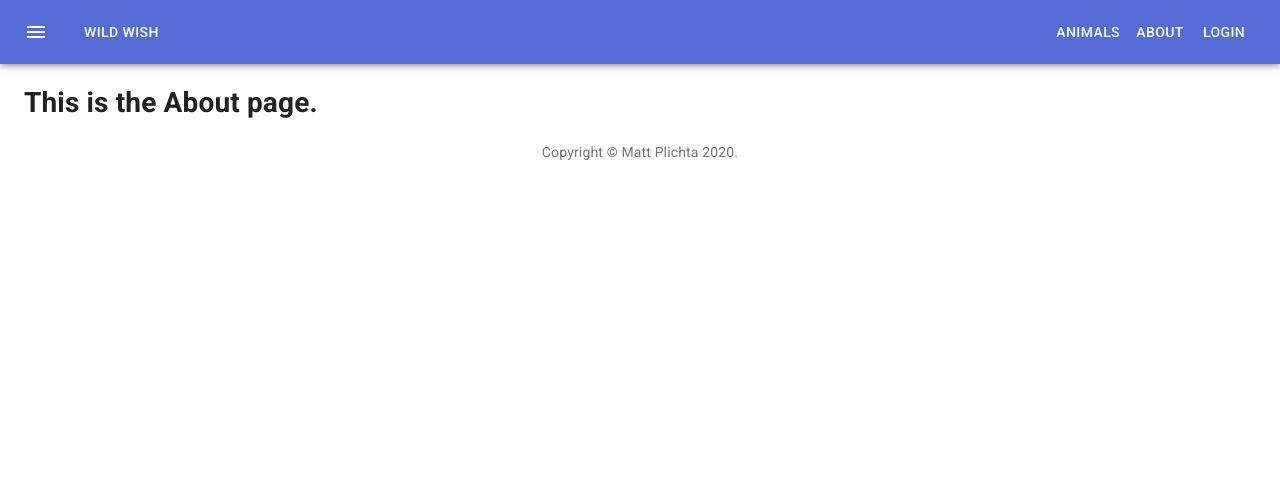
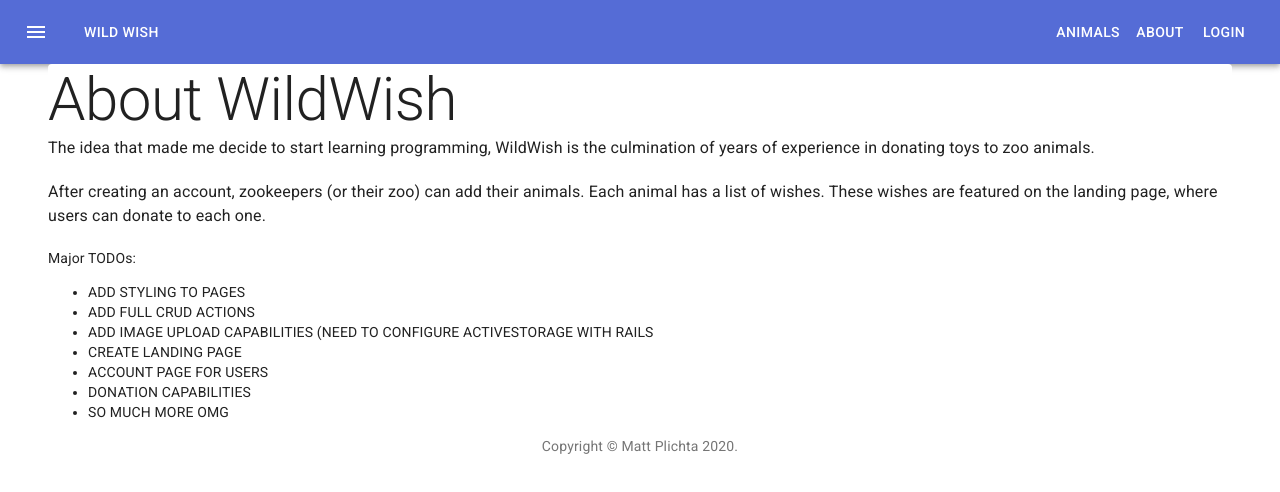
Before and after one commit to wolfmathias/wildwish-react-mui, a React (Create React App) app: page /about in a window 1280 px wide. Shown: the top 492 px of the page. Built offline with nearby package versions, Linux system fonts and the light colour scheme; no server answers.

Commit message:
update content

```diff
--- a/src/components/About.js
+++ b/src/components/About.js
@@ -1,7 +1,38 @@
 import React from 'react';
+import { Container, Paper, Typography } from '@material-ui/core';
 
 const About = () => {
-    return <h1>This is the About page.</h1>
+    return (
+        <Container>
+            <Paper elevation={0}>
+                <Typography variant="h2">
+                    About WildWish
+                </Typography>
+                <Typography variant="body1">
+                    The idea that made me decide to start learning programming, WildWish is the culmination of years of experience in donating toys to zoo animals.
+                </Typography>
+                <br/>
+                <Typography variant="body1">
+                    After creating an account, zookeepers (or their zoo) can add their animals. Each animal has a list of wishes. These
+                    wishes are featured on the landing page, where users can donate to each one.
+                </Typography>
+                <br/>
+                <Typography variant="body2">
+                    Major TODOs:
+                <ul>
+                    <li><Typography variant="body2">ADD STYLING TO PAGES</Typography></li>
+                    <li><Typography variant="body2">ADD FULL CRUD ACTIONS</Typography></li>
+                    <li><Typography variant="body2">ADD IMAGE UPLOAD CAPABILITIES (NEED TO CONFIGURE ACTIVESTORAGE WITH RAILS</Typography></li>
+                    <li><Typography variant="body2">CREATE LANDING PAGE</Typography></li>
+                    <li><Typography variant="body2">ACCOUNT PAGE FOR USERS</Typography></li>
+                    <li><Typography variant="body2">DONATION CAPABILITIES</Typography></li>
+                    <li><Typography variant="body2">SO MUCH MORE OMG</Typography></li>
+                </ul>
+                </Typography>
+
+            </Paper>
+        </Container>
+    )
 }
 
 export default About
```
